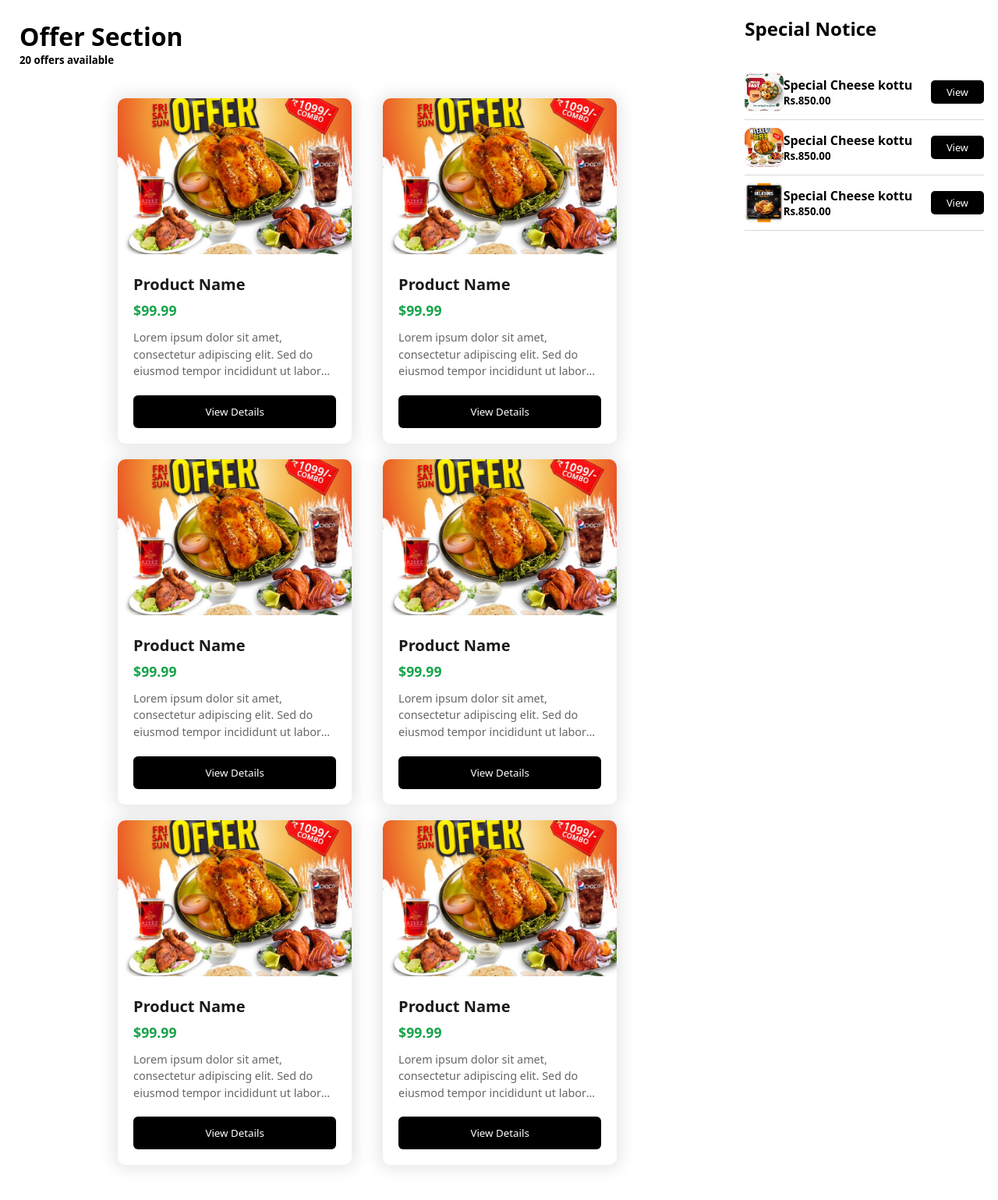
After one commit to NadunMN/Kottu-Labs, a PHP site: page /views/offer.php in a window 1280 px wide. The commit adds this page. Shown: the whole page at 78% size. Run offline with PHP 8.4, Linux system fonts and the light colour scheme.

Commit message:
offer section

```diff
--- a/controllers/SiteController.php
+++ b/controllers/SiteController.php
@@ -141,5 +141,11 @@ class SiteController extends Controller
         // $this->setLayout('auth');
         return $this->render('staff');
     }
+
+    public function offer(Request $request,Response $response)
+    {
+        // $this->setLayout('auth');
+        return $this->render('offer');
+    }
 }
 ?>
--- /dev/null
+++ b/public/CSS/offer.css
@@ -0,0 +1,253 @@
+*{
+    margin: 0;
+    padding: 0;
+    box-sizing: border-box;
+    font-family: system-ui, -apple-system, sans-serif;
+}
+
+
+body{
+    margin: 0;
+    padding: 0;
+    font-family: 'Poppins', sans-serif;
+}
+.main-wrapper{
+    display: flex;
+    align-items: flex-start;
+    justify-content: center;
+    width: 100%;
+    height:auto;
+    gap: 15px;
+    /* background-color: royalblue; */
+}
+.cart-wrapper{
+    display: flex;
+    align-items: flex-start;
+    justify-content: flex-start;
+    flex-direction: column;
+    width: 100%;
+    min-height: 100vh;
+    height: auto;
+    background-color: rgb(255, 255, 255);
+    margin: 10px 0;
+    margin-left: 10px;
+    border-radius: 10px;
+    padding-bottom: 10px;
+}
+
+.right-side{
+    display: flex;
+    align-items: center;
+    justify-content: flex-start;
+    flex-direction: column;
+    width: 35%;
+    height: 100vh;
+    min-height: 100vh;
+    /* background-color: rgb(90, 39, 39); */
+    margin: 10px 0;
+    margin-right: 10px;
+    border-radius: 10px;
+    gap: 10px;
+}
+
+.payment-wrapper{
+    display: flex;
+    flex-direction: column;
+    align-items:center;
+    justify-content: flex-start;
+    width: 100%;
+    height:auto;
+    background-color: rgb(255, 255, 255);
+    border-radius: 10px;
+    padding-bottom: 10px;
+}
+
+.card-topic-container{
+    display: flex;
+    flex-direction: column;
+    align-items: flex-start;
+    justify-content: center;
+    width: 98%;
+    height: auto;
+    padding: 15px;
+
+}
+
+.card-topic-container-buttons{
+    width: auto;
+    height: auto;
+    display: flex;
+    align-items: center;
+    justify-content: center;
+    gap: 10px;
+}
+
+.card-topic-container-buttons button{
+    width: auto;
+    height: 40px;
+   padding: 0 20px;
+    border-radius: 10px;
+    background-color: rgb(0, 0, 0);
+    color: rgb(255, 255, 255);
+    font-size: 1rem;
+    border: none;
+    cursor: pointer;
+}
+
+.card-topic-container-buttons button:hover{
+    background-color: #EE3E3F;
+    color: rgb(255, 255, 255);
+    transition: transform 0.3s ,background-color 0.3s ease;
+    transform: scale(1.05);
+}
+
+.payment-wrapper-topic{
+    display: flex;
+    align-items: center;
+    justify-content: space-between;
+    width: 95%;
+    height: auto;
+    padding: 10px 0;
+}
+
+.offer-wrapper-topic{
+    margin-bottom: 20px;
+}
+
+.offer-wrapper{
+    height: 100%;
+}
+
+.offer-wrapper-body{
+    border: none;
+    height: auto;
+    width: 95%;
+    border-bottom:1px solid rgb(216, 216, 216);
+}
+
+.offer-content-body-photo{
+    width: 50px;
+    height: 50px;
+    background-color: rgb(230, 147, 147);
+    border-radius: 10px;
+}
+
+.offer-content-body-photo img{
+    width: 100%;
+    height: 100%;
+    object-fit: cover;
+    border-radius: 10px;
+}
+
+
+.offer-content-body-photo-details{
+    width: 85%;
+    height: 50px;
+    display: flex;
+    align-items: center;
+    justify-content: space-between;
+
+}
+
+
+.offer-content-body-photo-details div{
+    width: auto;
+    height: auto;
+}
+
+.offer-content-body-photo-details button{
+    width: auto;
+    height: 30px;
+    padding:0 20px;
+    font-size: 0.8rem;
+    background-color: rgb(0, 0, 0);
+    color: rgb(255, 255, 255);
+    border: none;
+    cursor: pointer;
+    border-radius: 5px;
+}
+
+.offer-content-body-photo-details button:hover{
+    background-color: #EE3E3F;
+    color: rgb(255, 255, 255);
+    transition: transform 0.3s ,background-color 0.3s ease;
+    transform: scale(1.05);
+}
+
+.card-section{
+    width: auto;
+    height: auto;
+    display: flex;
+    flex-wrap: wrap;
+    align-items: center;
+    justify-content: center;
+    padding: 15px;
+}
+
+
+
+
+  .card {
+    width: 300px;
+    border-radius: 10px;
+    overflow: hidden;
+    box-shadow: 0 0px 20px 5px rgba(0, 0, 0, 0.1);
+    background: white;
+    transition: transform 0.2s;
+    margin:10px 20px;
+  }
+
+  .card:hover {
+    transform: translateY(-5px);
+  }
+
+  .card-image {
+    width: 100%;
+    height: 200px;
+    object-fit: cover;
+  }
+
+  .card-content {
+    padding: 20px;
+  }
+
+  .card-title {
+    font-size: 1.25rem;
+    font-weight: 600;
+    color: #1a1a1a;
+    margin-bottom: 8px;
+  }
+
+  .card-price {
+    font-size: 1.1rem;
+    color: #16a34a;
+    font-weight: 600;
+    margin-bottom: 12px;
+  }
+
+  .card-description {
+    color: #666;
+    font-size: 0.9rem;
+    line-height: 1.5;
+    margin-bottom: 20px;
+    display: -webkit-box;
+    -webkit-line-clamp: 3;
+    -webkit-box-orient: vertical;
+    overflow: hidden;
+  }
+
+  .view-button {
+    width: 100%;
+    padding: 12px;
+    background-color: black;
+    color: white;
+    border: none;
+    border-radius: 6px;
+    font-weight: 500;
+    cursor: pointer;
+    transition: background-color 0.2s;
+  }
+
+  .view-button:hover {
+    background-color: #EE3E3F;
+  }
--- a/public/index.php
+++ b/public/index.php
@@ -61,6 +61,7 @@ if (Application::$app->user && Application::$app->user->position == 'admin') {
 
 $app->router->get('/otp', [$siteController, 'otp']);
 $app->router->get('/cart', [$siteController, 'cart']);
+$app->router->get('/offer', [$siteController, 'offer']);
 
 
 
--- a/views/NavBar.php
+++ b/views/NavBar.php
@@ -31,6 +31,7 @@
                 <div class="dropdown-content">
                     <a href="/profile">DASHBOARD</a>
                     <a href="/myaccount">MY ACCOUNT</a>
+                    <a href="/offer">SPECIAL OFFERS</a>
                     <a href="#">WHY CREATE AN ACCOUNT?</a>
                     <?php if (\app\core\Application::$app->user ==null): ?>
                         <a href="/login">LOG IN</a>
--- /dev/null
+++ b/views/offer.php
@@ -0,0 +1,174 @@
+<!DOCTYPE html>
+<html lang="en">
+<head>
+    <meta charset="UTF-8">
+    <meta name="viewport" content="width=device-width, initial-scale=1.0">
+    <title>cart</title>
+    <link rel="stylesheet" href="/CSS/offer.css">
+</head>
+<body>
+
+<div class="main-wrapper">
+
+
+
+<div class="cart-wrapper">
+    <div class="card-topic-container">
+        <h1>Offer Section</h1>
+        <h5>20 offers available</h5>
+    </div>
+
+    <div class="card-section">
+
+  <div class="card">
+    <img src="/Photo/offers/AZEEZ RESTAURANT.jpg" alt="Product Image" class="card-image">
+    <div class="card-content">
+      <h2 class="card-title">Product Name</h2>
+      <div class="card-price">$99.99</div>
+      <p class="card-description">
+        Lorem ipsum dolor sit amet, consectetur adipiscing elit. Sed do eiusmod tempor incididunt ut labore et dolore magna aliqua. Ut enim ad minim veniam, quis nostrud exercitation.
+      </p>
+      <button class="view-button">View Details</button>
+    </div>
+  </div>
+
+  <div class="card">
+    <img src="/Photo/offers/AZEEZ RESTAURANT.jpg" alt="Product Image" class="card-image">
+    <div class="card-content">
+      <h2 class="card-title">Product Name</h2>
+      <div class="card-price">$99.99</div>
+      <p class="card-description">
+        Lorem ipsum dolor sit amet, consectetur adipiscing elit. Sed do eiusmod tempor incididunt ut labore et dolore magna aliqua. Ut enim ad minim veniam, quis nostrud exercitation.
+      </p>
+      <button class="view-button">View Details</button>
+    </div>
+  </div>
+
+
+  <div class="card">
+    <img src="/Photo/offers/AZEEZ RESTAURANT.jpg" alt="Product Image" class="card-image">
+    <div class="card-content">
+      <h2 class="card-title">Product Name</h2>
+      <div class="card-price">$99.99</div>
+      <p class="card-description">
+        Lorem ipsum dolor sit amet, consectetur adipiscing elit. Sed do eiusmod tempor incididunt ut labore et dolore magna aliqua. Ut enim ad minim veniam, quis nostrud exercitation.
+      </p>
+      <button class="view-button">View Details</button>
+    </div>
+  </div>
+
+
+  <div class="card">
+    <img src="/Photo/offers/AZEEZ RESTAURANT.jpg" alt="Product Image" class="card-image">
+    <div class="card-content">
+      <h2 class="card-title">Product Name</h2>
+      <div class="card-price">$99.99</div>
+      <p class="card-description">
+        Lorem ipsum dolor sit amet, consectetur adipiscing elit. Sed do eiusmod tempor incididunt ut labore et dolore magna aliqua. Ut enim ad minim veniam, quis nostrud exercitation.
+      </p>
+      <button class="view-button">View Details</button>
+    </div>
+  </div>
+
+  <div class="card">
+    <img src="/Photo/offers/AZEEZ RESTAURANT.jpg" alt="Product Image" class="card-image">
+    <div class="card-content">
+      <h2 class="card-title">Product Name</h2>
+      <div class="card-price">$99.99</div>
+      <p class="card-description">
+        Lorem ipsum dolor sit amet, consectetur adipiscing elit. Sed do eiusmod tempor incididunt ut labore et dolore magna aliqua. Ut enim ad minim veniam, quis nostrud exercitation.
+      </p>
+      <button class="view-button">View Details</button>
+    </div>
+  </div>
+
+
+  <div class="card">
+    <img src="/Photo/offers/AZEEZ RESTAURANT.jpg" alt="Product Image" class="card-image">
+    <div class="card-content">
+      <h2 class="card-title">Product Name</h2>
+      <div class="card-price">$99.99</div>
+      <p class="card-description">
+        Lorem ipsum dolor sit amet, consectetur adipiscing elit. Sed do eiusmod tempor incididunt ut labore et dolore magna aliqua. Ut enim ad minim veniam, quis nostrud exercitation.
+      </p>
+      <button class="view-button">View Details</button>
+    </div>
+  </div>
+
+  </div>
+
+
+
+
+</div>
+
+<div class="right-side">
+
+
+<div class="payment-wrapper offer-wrapper">
+
+<div class="payment-wrapper-topic offer-wrapper-topic">
+    <h2>Special Notice</h2>
+    </div>
+
+    <div class="payment-wrapper-topic payment-wrapper-body offer-wrapper-body ">
+
+        <div class="offer-content-body-photo">
+            <img src="/Photo/offers/_Start your forever with a delightful symphony of flavors at our wedding breakfast!.jpg" alt="">
+        </div>
+        <div class="offer-content-body-photo-details">
+            <div>
+                <h4>Special Cheese kottu</h4>
+                <h5>Rs.850.00</h5>
+            </div>
+
+            <button>View</button>
+        </div>
+
+    </div>
+
+    <div class="payment-wrapper-topic payment-wrapper-body offer-wrapper-body ">
+
+        <div class="offer-content-body-photo">
+        <img src="/Photo/offers/AZEEZ RESTAURANT.jpg" alt="">
+
+        </div>
+        <div class="offer-content-body-photo-details">
+            <div>
+                <h4>Special Cheese kottu</h4>
+                <h5>Rs.850.00</h5>
+            </div>
+
+            <button>View</button>
+        </div>
+
+    </div>
+
+    <div class="payment-wrapper-topic payment-wrapper-body offer-wrapper-body ">
+
+        <div class="offer-content-body-photo">
+        <img src="/Photo/offers/Premium PSD _ Social media food promotion post and instagram or facebook post banner flyer design template.jpg" alt="">
+
+        </div>
+        <div class="offer-content-body-photo-details">
+            <div>
+                <h4>Special Cheese kottu</h4>
+                <h5>Rs.850.00</h5>
+            </div>
+
+            <button>View</button>
+        </div>
+
+    </div>
+
+
+
+</div>
+
+</div>
+
+</div>
+
+
+</body>
+</html>
```
Also changed, not shown: views/home.php (+2 -9 lines), views/offerdetails.php (added).
